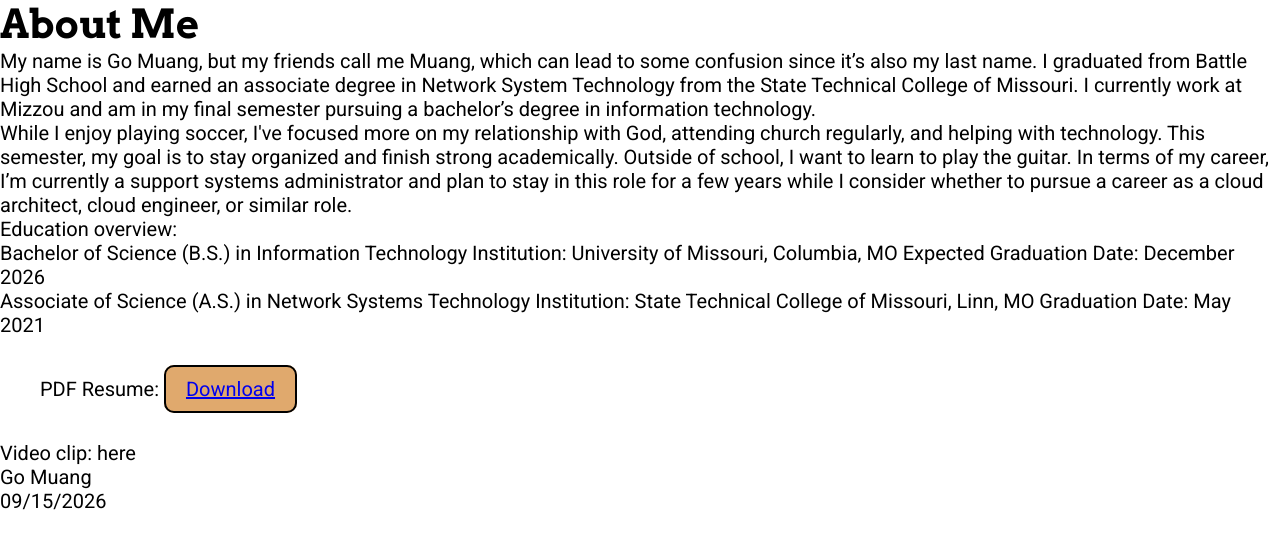
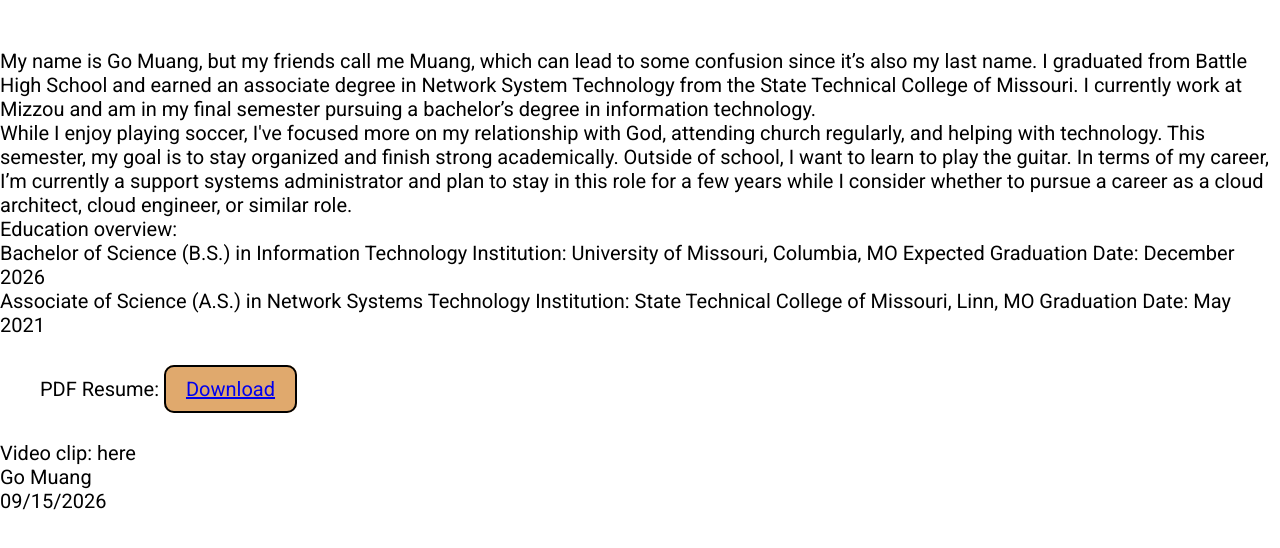
Before and after one commit to gsm5mv/gsm5mv.github.io, a plain HTML site: page webdevelopment/about.html in a window 1280 px wide. Drawn offline with Linux system fonts and the light colour scheme.

Commit message:
Remove the style in about

```diff
--- a/webdevelopment/about.html
+++ b/webdevelopment/about.html
@@ -12,11 +12,6 @@
         <title>About Me</title>
         <!-- Link to external CSS for styling -->
         <link rel="stylesheet" href="style.css">
-        <style>
-            h1 {
-                color: #000000;
-            }
-        </style>
     </head>
     <body>
 
```
